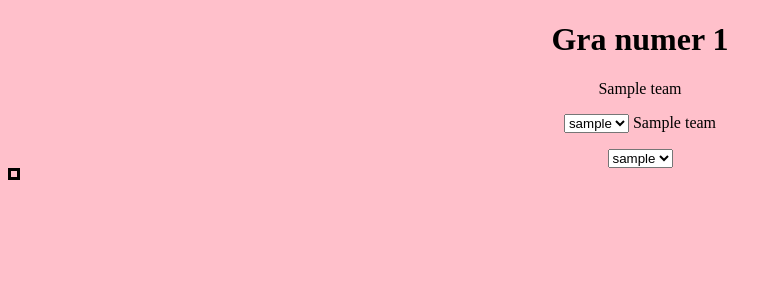
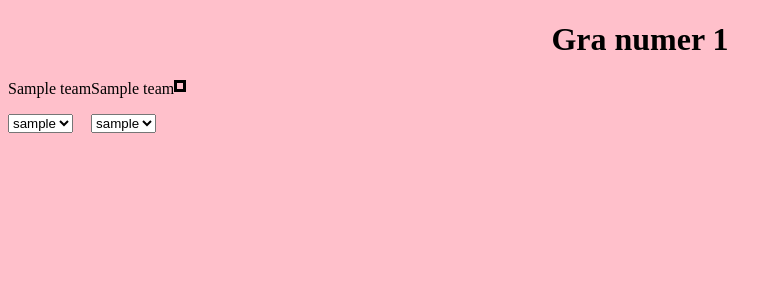
Before and after one commit to stvoreku/gierki, a Django app: template tajniacy/templates/game.html in a window 1280 px wide. Shown: the top 300 px of the page, without its empty margins (0-782 px from the left). Run offline with Django 3.2, Linux system fonts and the light colour scheme; the template is opened without the code that fills it: values that come from a table or form of the project are taken from there, others are empty; tables that the repository leaves empty hold one stand-in row (values such as "Sample post").

Commit message:
Gierki tworzenie

```diff
--- a/tajniacy/static/css/base.css
+++ b/tajniacy/static/css/base.css
@@ -36,3 +36,13 @@ body {
 .cardtable {
 	border: solid black;
 }
+
+.team1class {
+	float: left;
+	text-align: left;
+}
+
+.team2class {
+	float: right;
+	text-align: right;
+}
--- a/tajniacy/templates/game.html
+++ b/tajniacy/templates/game.html
@@ -4,6 +4,7 @@
 
 <h1 class="title">Gra numer {{game.id}}</h1>
 
+<div class="team1class">
 {{team1.name}}
 <ul id="team1">
 </ul>
@@ -14,6 +15,9 @@
 
   {% endfor %}
 </select>
+</div>
+
+<div class="team1class">
 {{team2.name}}
 <ul id="team2">
 </ul>
@@ -24,7 +28,7 @@
 
   {% endfor %}
 </select>
-
+</div>
 
 
 <table class="cardtable">
```
